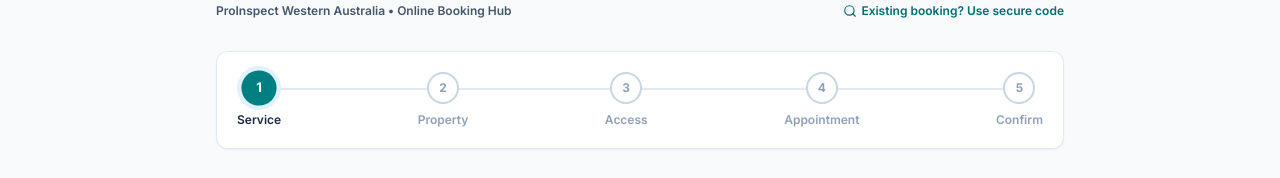
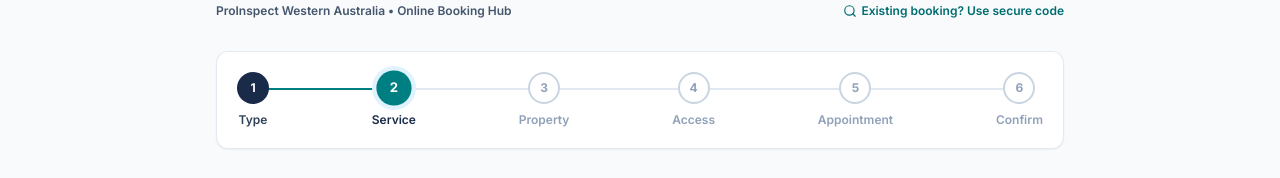
Before and after one commit to info-rbp/ProInspect-Booking-Portal-Application, a React (Vite) app: page / in a window 1280 px wide. Shown: the part 138-316 px from the top of the page. Built offline with nearby package versions, Linux system fonts and the light colour scheme; no server answers.

Commit message:
Add service type to booking progress

```diff
--- a/src/components/wizard/WizardProgress.tsx
+++ b/src/components/wizard/WizardProgress.tsx
@@ -1,7 +1,7 @@
 import React from 'react';
 import { Check } from 'lucide-react';
 
-export type WizardStepId = 'service' | 'property' | 'access' | 'appointment' | 'confirm';
+export type WizardStepId = 'service-type' | 'service' | 'property' | 'access' | 'appointment' | 'confirm';
 
 interface WizardProgressProps {
   currentStep: WizardStepId;
@@ -16,11 +16,12 @@ interface StepItem {
 }
 
 const STEPS: StepItem[] = [
-  { id: 'service', title: 'Service', stepNumber: 1 },
-  { id: 'property', title: 'Property', stepNumber: 2 },
-  { id: 'access', title: 'Access', stepNumber: 3 },
-  { id: 'appointment', title: 'Appointment', stepNumber: 4 },
-  { id: 'confirm', title: 'Confirm', stepNumber: 5 },
+  { id: 'service-type', title: 'Type', stepNumber: 1 },
+  { id: 'service', title: 'Service', stepNumber: 2 },
+  { id: 'property', title: 'Property', stepNumber: 3 },
+  { id: 'access', title: 'Access', stepNumber: 4 },
+  { id: 'appointment', title: 'Appointment', stepNumber: 5 },
+  { id: 'confirm', title: 'Confirm', stepNumber: 6 },
 ];
 
 export const WizardProgress: React.FC<WizardProgressProps> = ({
```
